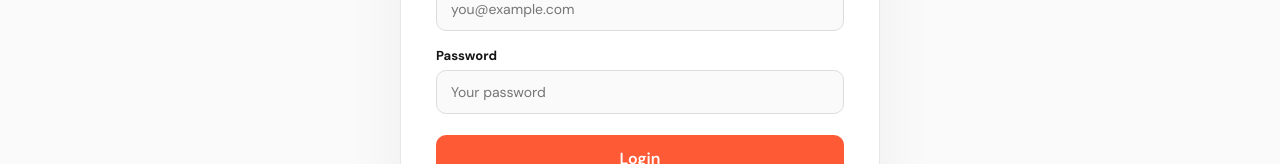
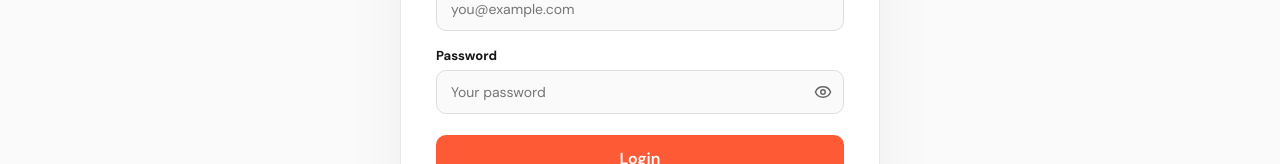
Before and after one commit to oluwajuwonlo342/tikora, a React (Vite) app: page /login in a window 1280 px wide. Shown: the part 368-532 px from the top of the page. Built offline with nearby package versions, Linux system fonts and the light colour scheme; no server answers.

Commit message:
Update Login.jsx

```diff
--- a/src/pages/Login.jsx
+++ b/src/pages/Login.jsx
@@ -1,5 +1,6 @@
 import { useState } from "react";
 import { Link, useNavigate } from "react-router-dom";
+import { Eye, EyeOff } from "lucide-react";
 import api from "../services/api";
 
 function Login() {
@@ -11,6 +12,9 @@
   });
 
   const [loading, setLoading] = useState(false);
+
+  // State for toggling password visibility
+  const [showPassword, setShowPassword] = useState(false);
 
   const handleChange = (e) => {
     setForm({
@@ -93,15 +97,37 @@
 
           <div className="form-group">
             <label>Password</label>
-
+            <div style={{ position: "relative" }}>
               <input
-              type="password"
+                type={showPassword ? "text" : "password"}
                 name="password"
                 value={form.password}
                 onChange={handleChange}
                 placeholder="Your password"
                 required
+                style={{ width: "100%", paddingRight: "40px", boxSizing: "border-box" }}
               />
+              <button
+                type="button"
+                onClick={() => setShowPassword(!showPassword)}
+                style={{
+                  position: "absolute",
+                  right: "12px",
+                  top: "50%",
+                  transform: "translateY(-50%)",
+                  background: "transparent",
+                  border: "none",
+                  cursor: "pointer",
+                  color: "#666",
+                  display: "flex",
+                  alignItems: "center",
+                  justifyContent: "center",
+                  padding: 0
+                }}
+              >
+                {showPassword ? <EyeOff size={18} /> : <Eye size={18} />}
+              </button>
+            </div>
           </div>
 
           <button
```
Lines whose indentation alone changed are shown as unchanged.
